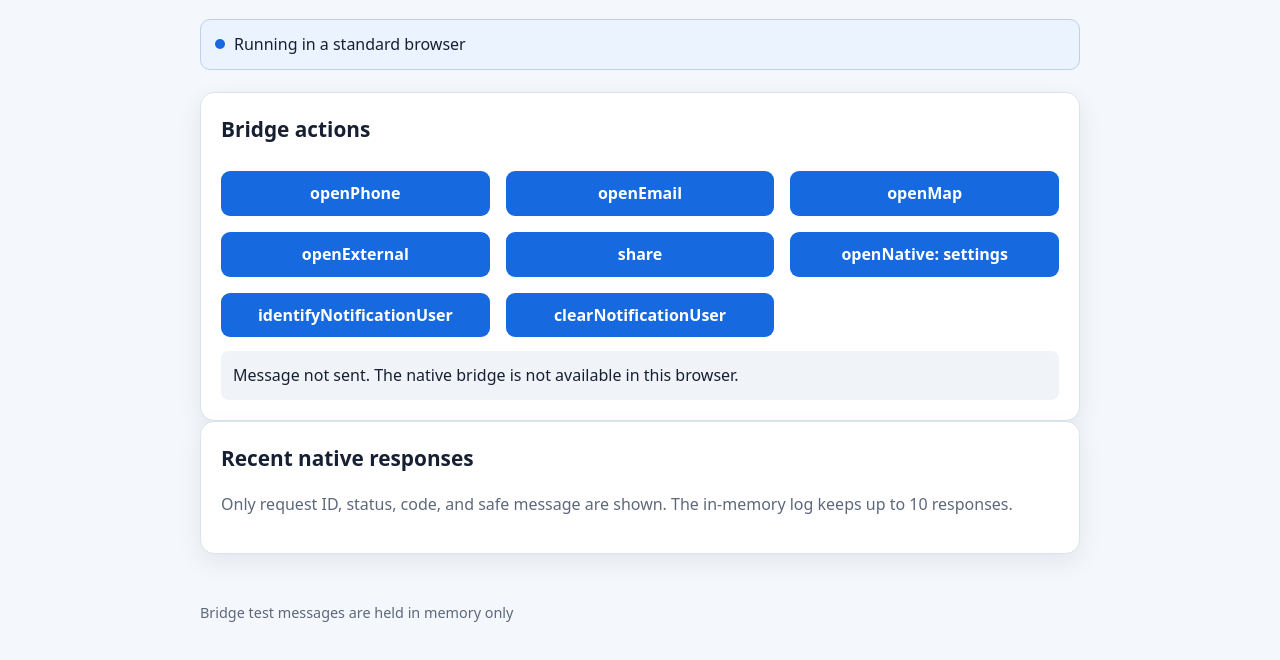
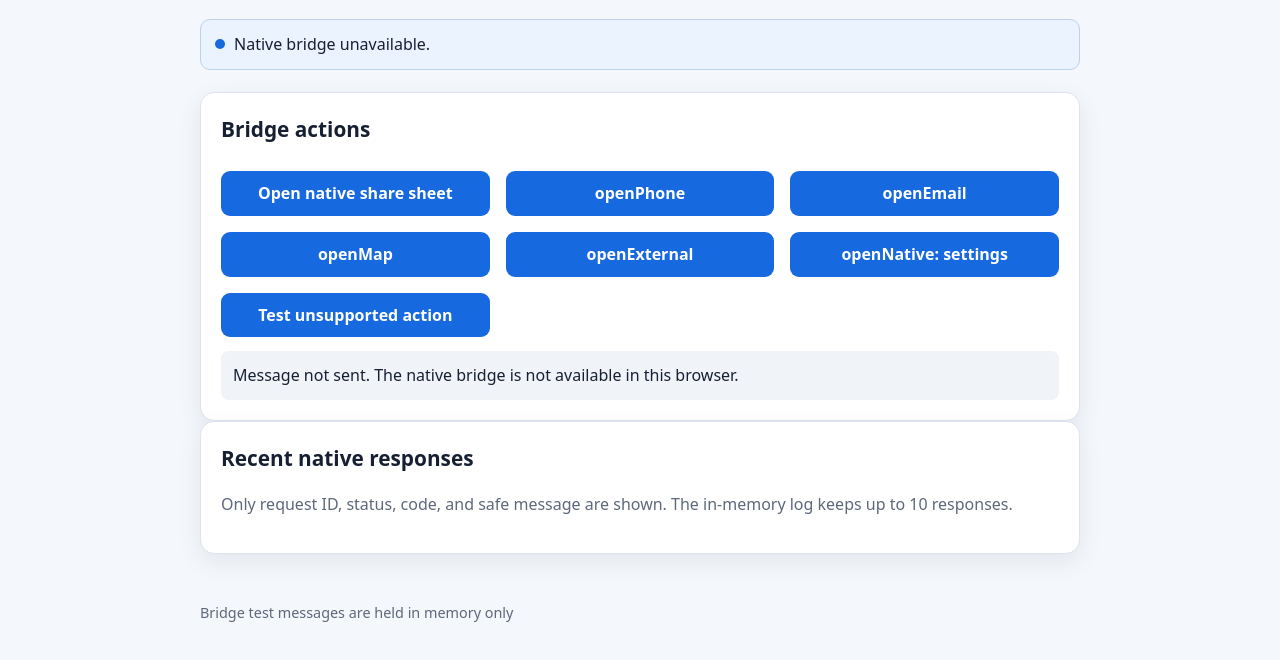
Before and after one commit to DaCodaHUB/mobile-demo, a plain HTML site: page bridge.html in a window 1280 px wide. Both pictures are taken after a click on the button "openPhone". Shown: the part 277-937 px from the top of the page. Drawn offline with Linux system fonts and the light colour scheme.

Commit message:
feat: integrate hosted native share bridge

```diff
--- a/bridge.html
+++ b/bridge.html
@@ -1,4 +1,4 @@
-<!doctype html><html lang="en"><head><meta charset="utf-8"><meta name="viewport" content="width=device-width,initial-scale=1"><title>Native Bridge | DaCodaHub Mobile Demo</title><link rel="stylesheet" href="css/styles.css"></head><body><header class="site-header"><div class="site-header__inner">DaCodaHub Mobile Demo</div></header><main><a class="home-link" href="index.html">← Back to Demo Home</a><h1>Native Bridge</h1><p class="lead">Send predefined, non-sensitive requests to the React Native host and inspect safe response fields.</p><div class="status" role="status" data-environment-status>Checking environment…</div>
-<section class="card"><h2>Bridge actions</h2><div class="grid"><button type="button" data-bridge-action="openPhone">openPhone</button><button type="button" data-bridge-action="openEmail">openEmail</button><button type="button" data-bridge-action="openMap">openMap</button><button type="button" data-bridge-action="openExternal">openExternal</button><button type="button" data-bridge-action="share">share</button><button type="button" data-bridge-action="openNative">openNative: settings</button><button type="button" data-bridge-action="identifyNotificationUser">identifyNotificationUser</button><button type="button" data-bridge-action="clearNotificationUser">clearNotificationUser</button></div><div class="bridge-result" role="status" aria-live="polite" data-bridge-result>Choose an action to test the bridge.</div></section>
+<!doctype html><html lang="en"><head><meta charset="utf-8"><meta name="viewport" content="width=device-width,initial-scale=1"><title>Native Bridge | DaCodaHub Mobile Demo</title><link rel="stylesheet" href="css/styles.css"></head><body><header class="site-header"><div class="site-header__inner">DaCodaHub Mobile Demo</div></header><main><a class="home-link" href="index.html">← Back to Demo Home</a><h1>Native Bridge</h1><p class="lead">Send predefined, non-sensitive requests to the React Native host and inspect safe response fields.</p><div class="status" role="status" data-bridge-environment>Checking environment…</div>
+<section class="card"><h2>Bridge actions</h2><div class="grid"><button type="button" data-bridge-action="share">Open native share sheet</button><button type="button" data-bridge-action="openPhone">openPhone</button><button type="button" data-bridge-action="openEmail">openEmail</button><button type="button" data-bridge-action="openMap">openMap</button><button type="button" data-bridge-action="openExternal">openExternal</button><button type="button" data-bridge-action="openNative">openNative: settings</button><button type="button" data-bridge-action="clearNotificationUser">Test unsupported action</button></div><div class="bridge-result" role="status" aria-live="polite" data-bridge-result>Choose an action to test the bridge.</div></section>
 <section class="card"><h2>Recent native responses</h2><p class="muted">Only request ID, status, code, and safe message are shown. The in-memory log keeps up to 10 responses.</p><ol class="response-log" data-response-log aria-live="polite"></ol></section>
-</main><footer class="site-footer">Bridge test messages are held in memory only</footer><script src="js/app.js"></script><script src="js/bridge.js"></script></body></html>
+</main><footer class="site-footer">Bridge test messages are held in memory only</footer><script src="js/app.js"></script><script src="js/bridge.js?v=2"></script></body></html>
--- a/js/bridge.js
+++ b/js/bridge.js
@@ -4,7 +4,7 @@
   const BRIDGE_RESPONSE_EVENT = 'freelanceAppBridgeResponse';
 
   function isAppBridgeAvailable() {
-    return typeof window.ReactNativeWebView !== 'undefined';
+    return typeof window.WhiteLabelBridge?.postMessage === 'function';
   }
 
   function createRequestId() {
@@ -16,7 +16,11 @@
       return { sent: false, reason: 'The native bridge is not available in this browser.' };
     }
     const request = { version: 1, id: message.id || createRequestId(), ...message };
-    window.ReactNativeWebView.postMessage(JSON.stringify(request));
+    try {
+      window.WhiteLabelBridge.postMessage(JSON.stringify(request));
+    } catch {
+      return { sent: false, reason: 'Could not send the native bridge request.' };
+    }
     return { sent: true, requestId: request.id };
   }
 
@@ -29,15 +33,26 @@
     openExternal: { type: 'openExternal', url: 'https://github.com' },
     share: { type: 'share', title: 'DaCodaHub Mobile Demo', message: 'Testing the DaCodaHub white-label mobile framework.', url: 'https://dacodahub.github.io/mobile-demo/' },
     openNative: { type: 'openNative', destination: 'settings' },
-    identifyNotificationUser: { type: 'identifyNotificationUser', externalId: 'demo_user_12345' },
     clearNotificationUser: { type: 'clearNotificationUser' }
   };
+
+  let activeRequestId;
+  const environment = document.querySelector('[data-bridge-environment]');
+  function updateBridgeAvailability() {
+    if (environment) {
+      environment.textContent = isAppBridgeAvailable() ? 'Native bridge available.' : 'Native bridge unavailable.';
+    }
+  }
+  updateBridgeAvailability();
+  window.addEventListener('load', updateBridgeAvailability);
 
   const result = document.querySelector('[data-bridge-result]');
   const log = document.querySelector('[data-response-log]');
   document.querySelectorAll('[data-bridge-action]').forEach(function (button) {
     button.addEventListener('click', function () {
+      updateBridgeAvailability();
       const response = sendAppBridgeMessage(messages[button.dataset.bridgeAction]);
+      activeRequestId = response.requestId;
       if (!result) return;
       result.textContent = response.sent
         ? `Message sent. Request ID: ${response.requestId}\nWaiting for a native bridge response; success is not yet confirmed.`
@@ -59,6 +74,9 @@
       log.prepend(item);
       while (log.children.length > 10) log.lastElementChild.remove();
     }
-    if (result) result.textContent = `Native response received for ${safe.requestId}. Status: ${safe.status}.`;
+    if (result && detail.requestId && detail.requestId === activeRequestId) {
+      activeRequestId = undefined;
+      result.textContent = `${safe.message} (Request ID: ${safe.requestId})`;
+    }
   });
 }());
```
Also changed, not shown: 1 other file.
